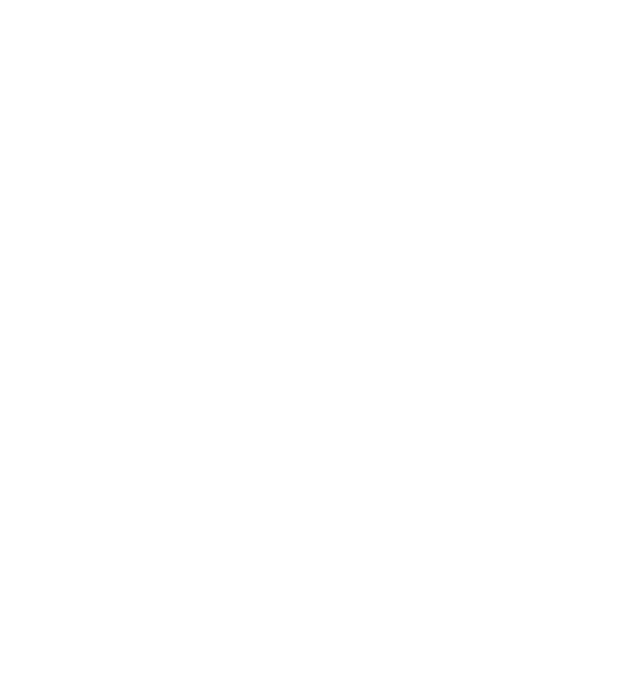
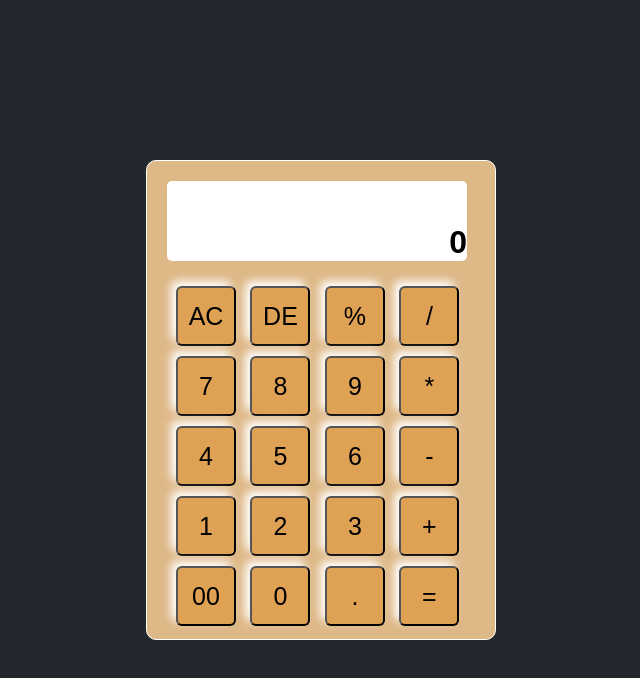
Before and after one commit to Henokdebesay/Calculator, a plain HTML site: page index.html in a window 1280 px wide. Shown: the whole page, without its empty margins (319-959 px from the left). Drawn offline with Linux system fonts and the light colour scheme.

Commit message:
added a img folder, added a calculator favicon img and styled the calculator better

```diff
--- a/index.html
+++ b/index.html
@@ -4,9 +4,51 @@
     <meta charset="UTF-8">
     <meta name="viewport" content="width=device-width, initial-scale=1.0">
     <link rel="stylesheet" href="style.css">
+    <link rel="icon" type="image/x-icon" href="img/calculator.png">
     <title>Calculator</title>
 </head>
 <body>
+   <div class="parent">
+
+    <div class="container">
+        <!-- View -->
+        <div class="view">
+            <h1 class="text">0</h1>
+        </div>
+
+        <div class="buttons">
+            <input type="button" value="AC" class="AC">
+            <input type="button" value="DE" class="DE">
+            <input type="button" value="%"  class="%">
+            <input type="button" value="/"  class="/">
+            <input type="button" value="7"  class="7">
+            <input type="button" value="8"  class="8">
+            <input type="button" value="9"  class="9">
+            <input type="button" value="*"  class="*">
+            <input type="button" value="4"  class="4">
+            <input type="button" value="5"  class="5">
+            <input type="button" value="6"  class="6">
+            <input type="button" value="-"  class="-">
+            <input type="button" value="1"  class="1">
+            <input type="button" value="2"  class="2">
+            <input type="button" value="3"  class="3">
+            <input type="button" value="+"  class="+">
+            <input type="button" value="00" class="00">
+            <input type="button" value="0"  class="0">
+            <input type="button" value="."  class=".">
+            <input type="button" value="="  class="=">
+        </div>
+
+   </div>
+
+
+
+
+
+
+
+    </div>
+
 
 </body>
 </html>
--- a/style.css
+++ b/style.css
@@ -0,0 +1,66 @@
+*{
+    margin: 0;
+    padding: 0;
+    font-family: 'poppins', sans-serif;
+    box-sizing: border-box;
+
+}
+
+
+/* body{
+    background-color: rgb(0, 136, 255);
+} */
+
+.parent {
+    display: flex;
+    justify-content: center;
+    align-items: center;
+    height: 100vh;
+    background-color: rgb(35,40,46);
+
+}
+.container{
+
+    padding: 10px;
+    width: 350px;
+    height: 480px;
+    background-color: burlywood;
+    border: 1px white solid;
+    border-radius: 10px;
+    align-content: center;
+}
+
+
+.view{
+    background-color: white;
+    height: 80px;
+    width: 300px;
+    color: white;
+    margin: 10px;
+    border-radius: 5px;
+    display: flex;
+    justify-content: end;
+    align-items: flex-end;
+}
+
+.text{
+    display: flex;
+    justify-content: end;
+    color: black;
+}
+
+.buttons{
+    width: 300px;
+    margin: 20px 10px 10px 14px;
+}
+
+input{
+    background-color: rgb(223, 161, 84);
+    border-radius: 10%;
+    font-size: 25px;
+    margin: 5px;
+    width: 60px;
+    height: 60px;
+    box-shadow: -5px -5px 10px white;
+
+}
```
Also changed, not shown: img/calculator.png (added).
